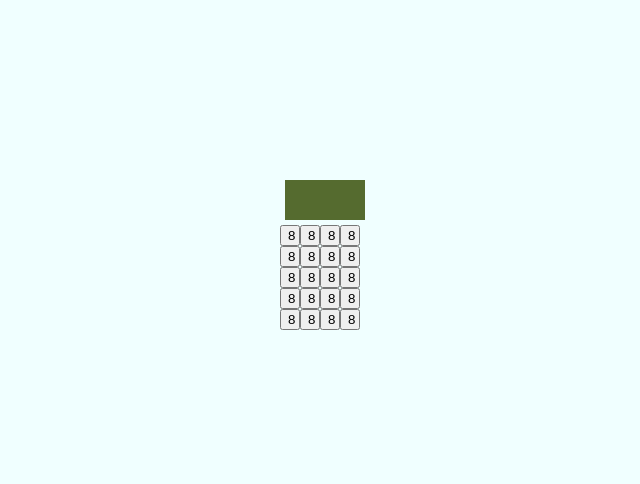
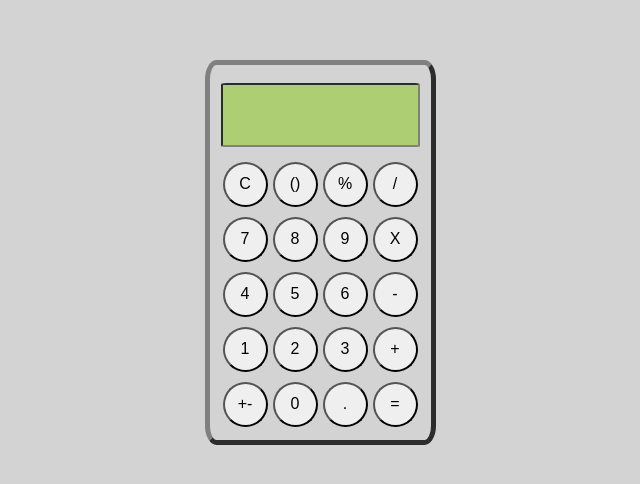
Before and after one commit to hkeith91/Calculator, a plain HTML site: page index.html in a window 1280 px wide. Shown: the part 156-640 px from the top of the page, without its empty margins (320-960 px from the left). Drawn offline with Linux system fonts and the light colour scheme.

Commit message:
styled calculator and buttons display proper values

```diff
--- a/index.html
+++ b/index.html
@@ -12,26 +12,26 @@
     <div id="calc-container">
       <div id="screen"></div>
       <div id="btns-container">
-        <button class="btn"></button>
-        <button class="btn"></button>
-        <button class="btn"></button>
-        <button class="btn"></button>
-        <button class="btn"></button>
-        <button class="btn"></button>
-        <button class="btn"></button>
-        <button class="btn"></button>
-        <button class="btn"></button>
-        <button class="btn"></button>
-        <button class="btn"></button>
-        <button class="btn"></button>
-        <button class="btn"></button>
-        <button class="btn"></button>
-        <button class="btn"></button>
-        <button class="btn"></button>
-        <button class="btn"></button>
-        <button class="btn"></button>
-        <button class="btn"></button>
-        <button class="btn"></button>
+        <button id="clear" class="btn">C</button>
+        <button id="brackets" class="btn">()</button>
+        <button id="percent" class="btn">%</button>
+        <button id="divide" class="btn">/</button>
+        <button id="seven" class="btn">7</button>
+        <button id="eight" class="btn">8</button>
+        <button id="nine" class="btn">9</button>
+        <button id="multiply" class="btn">X</button>
+        <button id="four" class="btn">4</button>
+        <button id="five" class="btn">5</button>
+        <button id="six" class="btn">6</button>
+        <button id="minus" class="btn">-</button>
+        <button id="one" class="btn">1</button>
+        <button id="two" class="btn">2</button>
+        <button id="three" class="btn">3</button>
+        <button id="plus" class="btn">+</button>
+        <button id="pos-neg" class="btn">+-</button>
+        <button id="zero" class="btn">0</button>
+        <button id="decimal" class="btn">.</button>
+        <button id="equals" class="btn">=</button>
       </div>
     </div>
   </body>
--- a/script.js
+++ b/script.js
@@ -1,8 +1,11 @@
-generatePlacerholderText();
+// generatePlacerholderText();
 function generatePlacerholderText() {
-    const btns = document.querySelectorAll(".btn");
-    let btnsArr = Array.from(btns);
-    btnsArr.forEach(btn => {
-        btn.textContent = "8";
-    });
+    // const btns = document.querySelectorAll(".btn");
+    // let btnsArr = Array.from(btns);
+    // btnsArr.forEach(btn => {
+    //     btn.textContent = "8";
+    // });
+
+    const screen = document.querySelector("#screen");
+    screen.textContent = "888888888"
 }
--- a/style.css
+++ b/style.css
@@ -3,17 +3,49 @@ body{
     justify-content: center;
     align-items: center;
     height: 100vh;
-    background-color:azure ;
+    background-color:lightgray ;
+}
+
+#calc-container{
+    display: flex;
+    flex-direction: column;
+    justify-content: center;
+    align-items: center;
+    border: 5px outset gray;
+    padding: 13px;
+    max-width: 230px;
+    border-radius: 5%;;
 }
 
 #screen{
-    min-height: 40px;
+    display: flex;
+    align-items: center;
+    justify-content: flex-end;
+    min-height: 50px;
+    height:60px;
     width: 100%;
     margin:5px;
-    background-color: darkolivegreen;
+    background-color: rgb(173, 206, 114);
+    font-size: 2.2rem;
+    border: 2px inset gray;
+    border-radius: 2.5%;
+    margin-bottom: 15px;
+}
+
+.column{
+    border: 1px solid blue;
 }
 
 #btns-container{
     display: grid;
-    grid-template-columns: repeat(4, 20px);
+    grid-template-columns: repeat(4, 45px);
+    row-gap: 10px;
+    column-gap: 5px;
 }
+
+.btn{
+    width: 45px;
+    height: 45px;
+    border-radius: 50%;
+    font-size: 1rem;
+}
```
